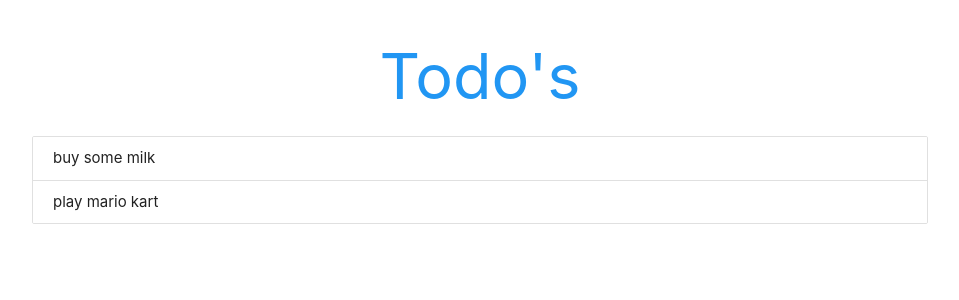
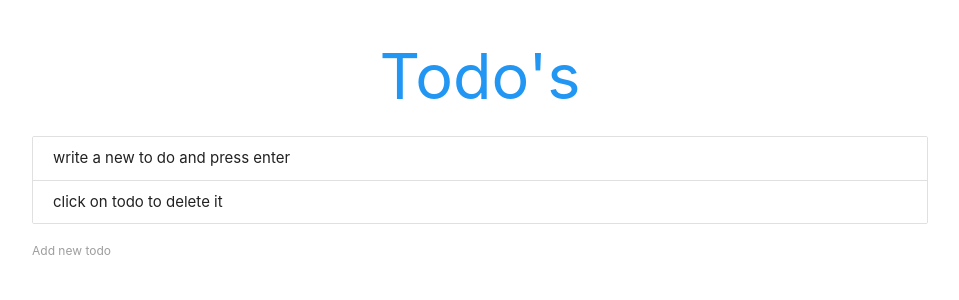
Before and after one commit to rob-ec/react-redux-learning, a React (Create React App) app: page / in a window 1280 px wide. Shown: the top 300 px of the page, without its empty margins (160-1119 px from the left). Built offline with nearby package versions, Linux system fonts and the light colour scheme.

Commit message:
Fish first release

```diff
--- /dev/null
+++ b/src/AddTodo.js
@@ -0,0 +1,36 @@
+import React, { Component } from 'react';
+
+class AddTodo extends Component {
+    state = {
+        content: ''
+    };
+
+    handleChange = (e) => {
+        this.setState({
+            content: e.target.value
+        });
+    }
+
+    handleSubmit = (e) => {
+        e.preventDefault();
+        this.props.addTodo(this.state);
+        this.setState({
+            content: ''
+        });
+    }
+
+    render() {
+
+        return (
+            <form onSubmit={this.handleSubmit}>
+                <label>Add new todo</label>
+                <input
+                    type='text'
+                    value={this.state.content}
+                    onChange={this.handleChange} />
+            </form>
+        );
+    }
+}
+
+export default AddTodo;
--- a/src/ToDoList.js
+++ b/src/ToDoList.js
@@ -1,12 +1,19 @@
 import React, { Component } from 'react';
 import ToDos from './ToDos';
+import AddTodo from './AddTodo';
 
 class ToDoList extends Component {
     state = {
         todos: [
-            { id: 1, content: 'buy some milk' },
-            { id: 2, content: 'play mario kart' }
+            { id: 1, content: 'write a new to do and press enter' },
+            { id: 2, content: 'click on todo to delete it' }
         ]
+    }
+
+    addTodo = (todo) => {
+        todo.id = Math.random();
+        let todos = [...this.state.todos, todo];
+        this.setState({ todos });
     }
 
     deleteTodo = (id) => {
@@ -22,7 +29,8 @@
         return (
             <div className='ToDoList container'>
                 <header><h1 className='center blue-text'>Todo's</h1></header>
-                <ToDos todos={this.state.todos} deleteTodo={this.deleteTodo}/>
+                <ToDos todos={this.state.todos} deleteTodo={this.deleteTodo} />
+                <AddTodo addTodo={this.addTodo} />
             </div>
         );
     }
```
Also changed, not shown: src/ToDos.js (+7 -8 lines).
